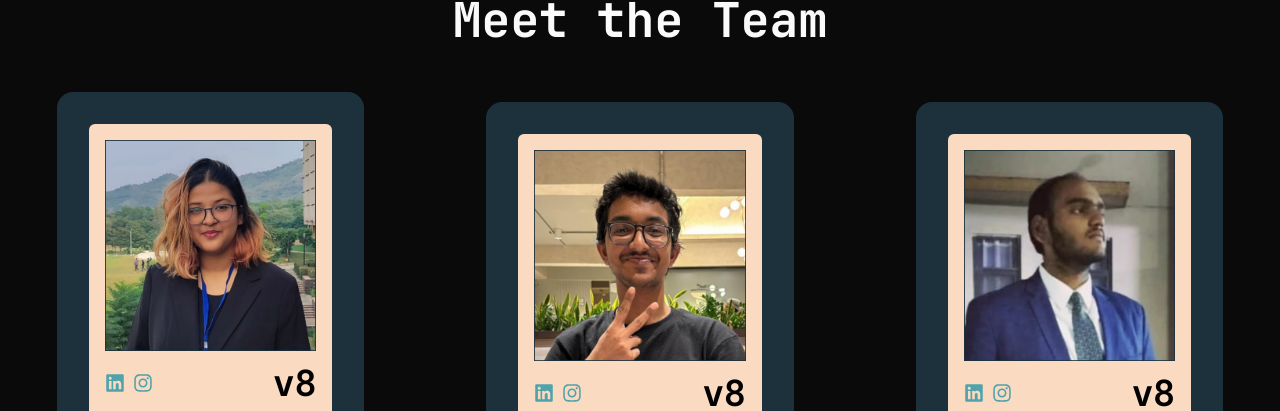
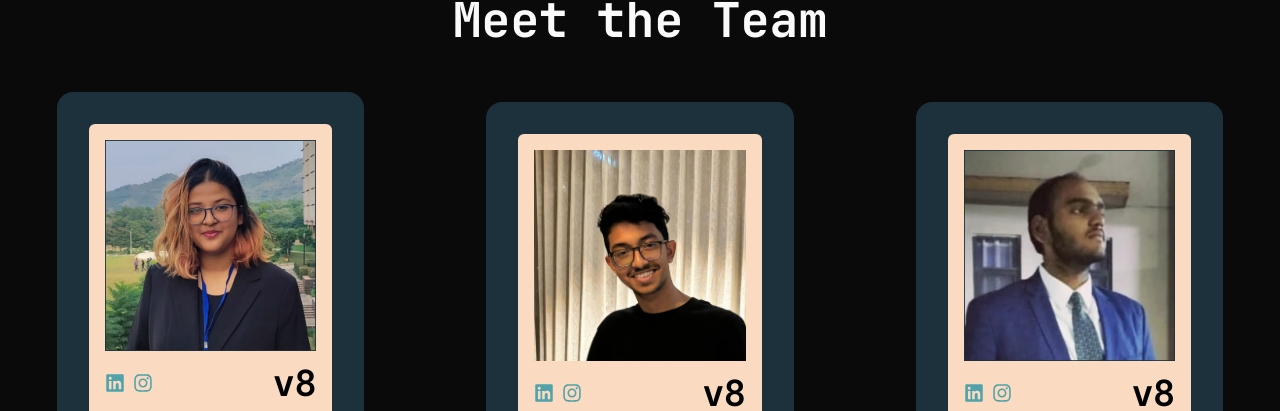
Before and after one commit to thelegendaryarticuno/sinunextfront, a Next.js app: page /about in a window 1280 px wide. Shown: the part 2340-2751 px from the top of the page. Built offline with nearby package versions, Linux system fonts and the light colour scheme.

Commit message:
Refactor image source in ProfileCard component

```diff
--- a/src/components/aboutgrid/ProfileCard.tsx
+++ b/src/components/aboutgrid/ProfileCard.tsx
@@ -7,7 +7,7 @@ import Image from "next/image";
 // Arrays of image details
 const profileImages = [
   { src: "/CoreProfilePic/TorilJain.png", alt: "Toril Jain" },
-  { src: "/CoreProfilePic/KaustavKaran.png", alt: "Kaustav Karan" },
+  { src: "/CoreProfilePic/KaustavKaran.jpg", alt: "Kaustav Karan" },
   { src: "/CoreProfilePic/AayushDutta.png", alt: "Aayush Dutta" },
   { src: "/CoreProfilePic/AlishaaSultana.png", alt: "Alisha Sultana" },
   { src: "/CoreProfilePic/AnanyaGupta.png", alt: "Ananya Gupta" },
```
Also changed, not shown: public/CoreProfilePic/KaustavKaran.jpg (added), public/CoreProfilePic/KaustavKaran.png (deleted).
